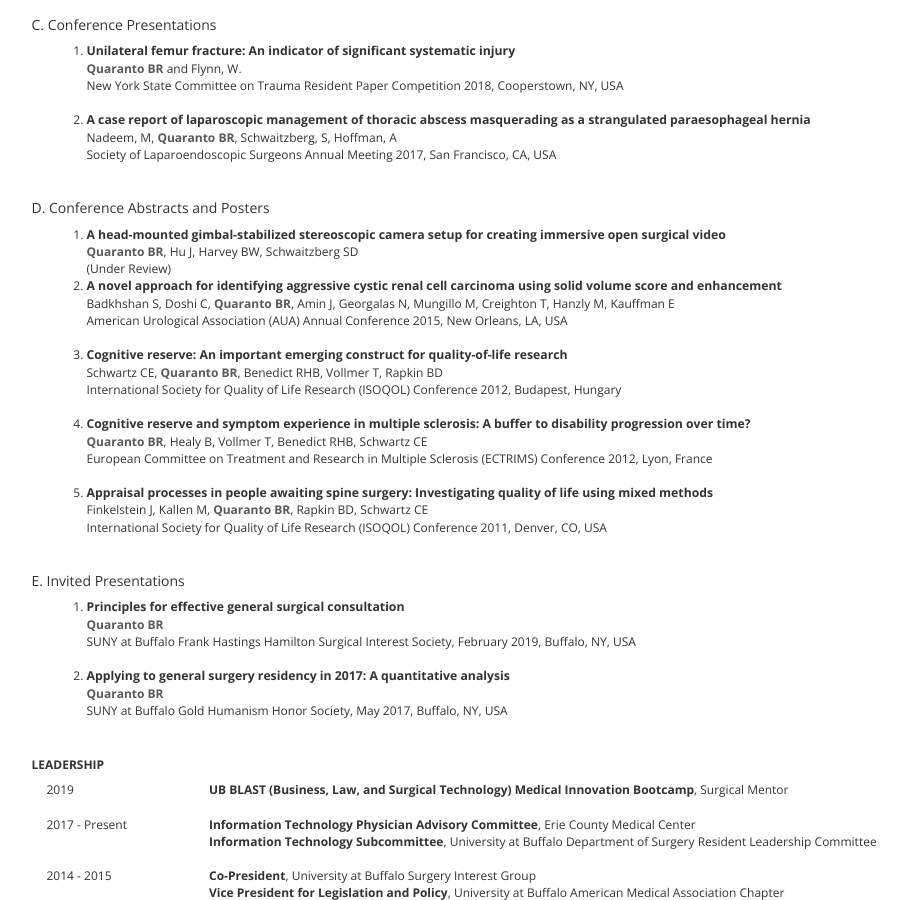
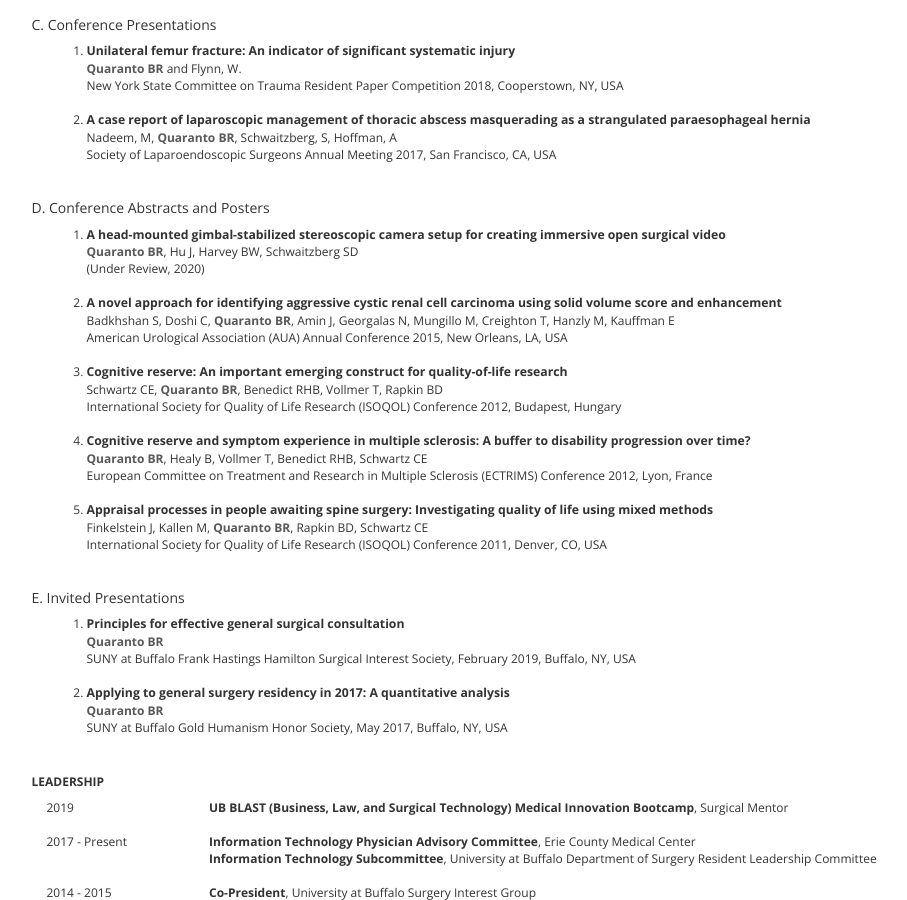
Before and after one commit to bquarant/bquarant.github.com, a Jekyll site: the page cv/index.html, which Jekyll copies as it is, in a window 1280 px wide and 900 px high, scrolled down 2786 px. Shown: the whole window, without its empty margins (121-1028 px from the left). Built offline with Jekyll 4.4.1, drawn with Linux system fonts in a browser that asks for light colours; comment, search, counter and statistics services are not loaded.

Commit message:
formatting new CV entry

```diff
--- a/cv/index.html
+++ b/cv/index.html
@@ -417,10 +417,11 @@
 		<li>
 			<span class="title">A head-mounted gimbal-stabilized stereoscopic camera setup for creating immersive open surgical video</span><br>
 			<span class="details"><b style="color: #595959;">Quaranto BR</b>, Hu J, Harvey BW, Schwaitzberg SD</span><br>
-			<span class="details">(Under Review)</span>
+			<span class="details">(Under Review, 2020)</span>
 		</li>
 		</div>
 		</div>
+		<br>
     <div class="row">
 		<div class="col-xs-11 col-sm-11 col-md-11 col-lg-11">
 		<li>
```
